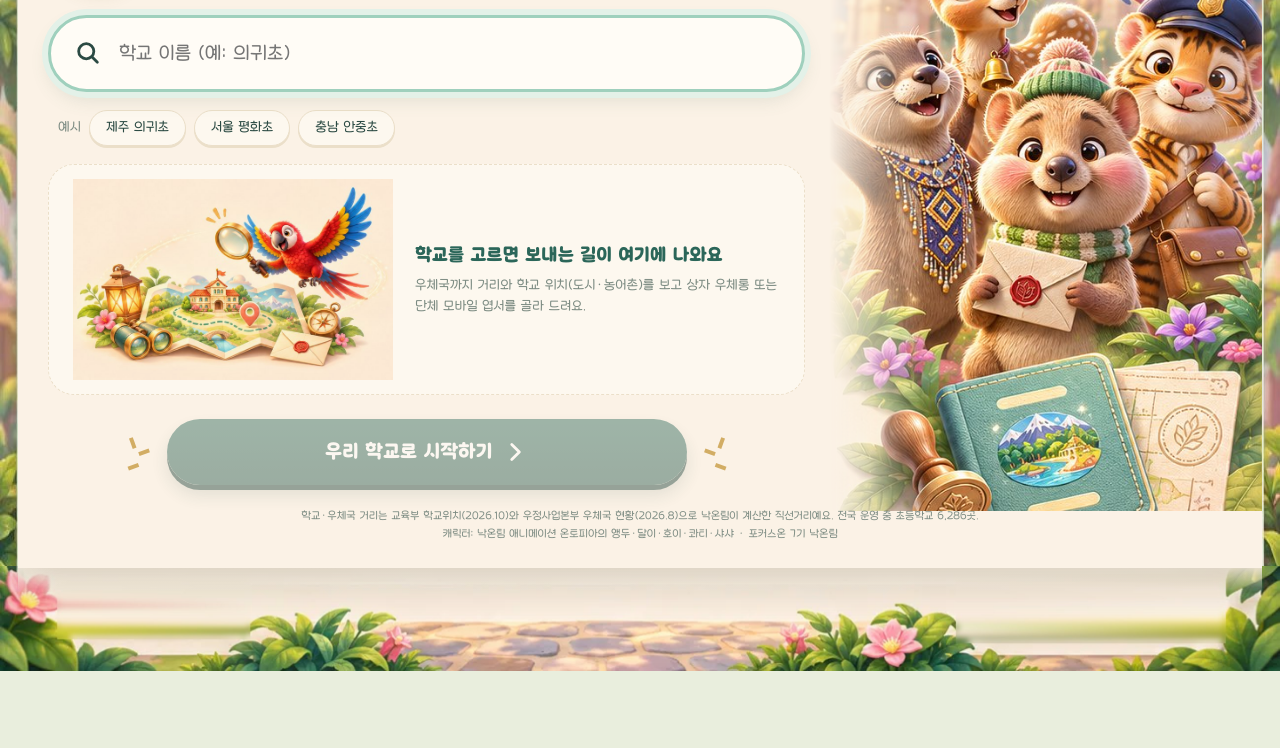
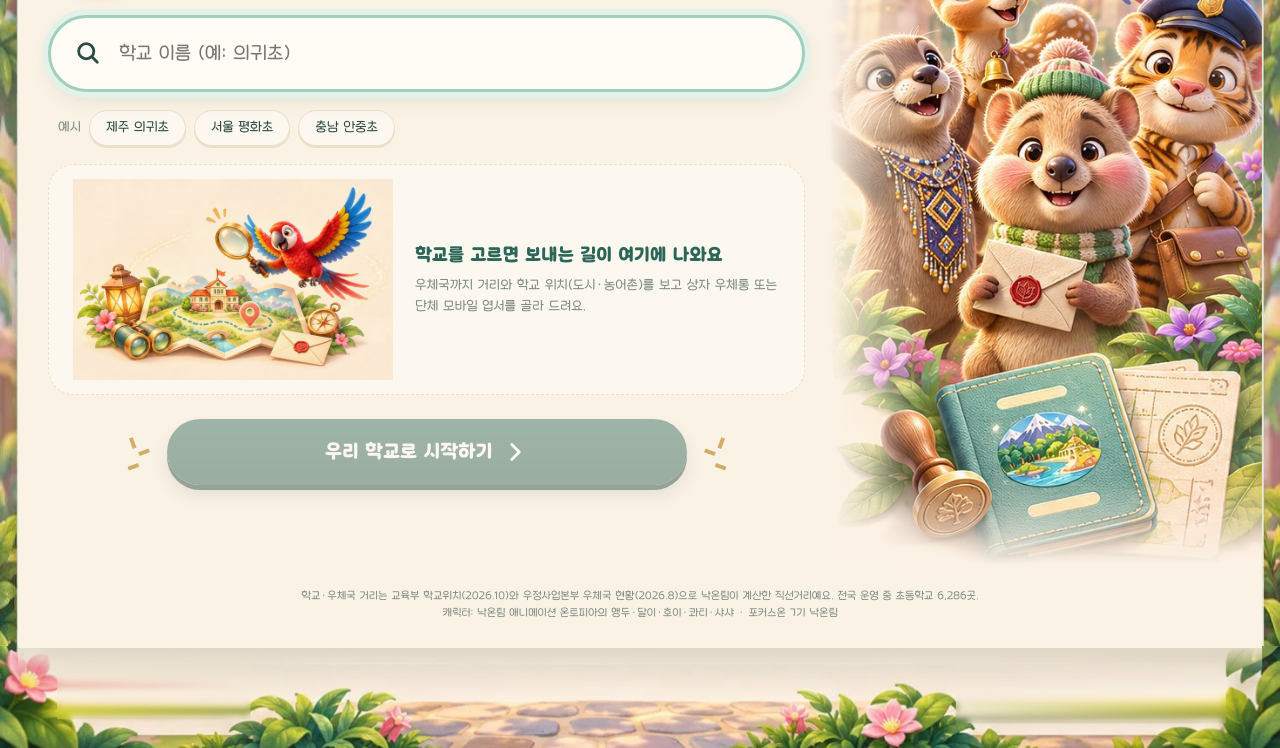
Before and after one commit to jiyeon11111/ontopia-wep, a plain HTML site: page index.html in a window 1280 px wide. Shown: the part 275-1023 px from the top of the page. Before the commit the page ends 946 px from the top, so only its background shows below. Drawn offline with Linux system fonts and the light colour scheme.

Commit message:
1단계 캐릭터 그림을 원래 비율 그대로 보여 주도록 수정 (화면 크기에 따라 잘리던 문제)
Co-Authored-By: Claude Opus 5.5 <noreply@anthropic.com>
Claude-Session: https://claude.ai/code/session_01CynPAmuwPJZKrN47LEfC1a

```diff
--- a/css/app.css
+++ b/css/app.css
@@ -186,8 +186,8 @@ button, input, select, textarea { font: inherit; color: inherit; }
 .route__steps span.is-on { background: var(--color-mint-soft); color: var(--color-mint-strong); border: 2px solid #9fd0bd; }
 .route__group { font-size: var(--text-xs); color: var(--color-text-muted); }
 
-.friends { position: relative; align-self: stretch; margin: -30px -30px -26px 0; border-radius: 0 var(--radius-xl) 0 0; overflow: hidden; }
-.friends img { position: absolute; inset: 0; width: 100%; height: 100%; object-fit: cover; object-position: 50% 0; -webkit-mask-image: linear-gradient(90deg, transparent 0, #000 22%); mask-image: linear-gradient(90deg, transparent 0, #000 22%); }
+.friends { position: relative; align-self: start; margin: -30px -30px 0 0; border-radius: 0 var(--radius-xl) 0 0; overflow: hidden; }
+.friends img { display: block; width: 100%; height: auto; aspect-ratio: 497 / 813; -webkit-mask-image: linear-gradient(90deg, transparent 0, #000 22%), linear-gradient(#000 88%, transparent); -webkit-mask-composite: source-in; mask-image: linear-gradient(90deg, transparent 0, #000 22%), linear-gradient(#000 88%, transparent); mask-composite: intersect; }
 
 /* ===== 2단계 ===== */
 .filterbar { display: flex; flex-wrap: wrap; align-items: center; gap: 14px 22px; padding: 16px 22px; border-radius: var(--radius-lg); background: #fcf6ed; border: 1.5px solid var(--color-line); box-shadow: var(--shadow-card); }
```
